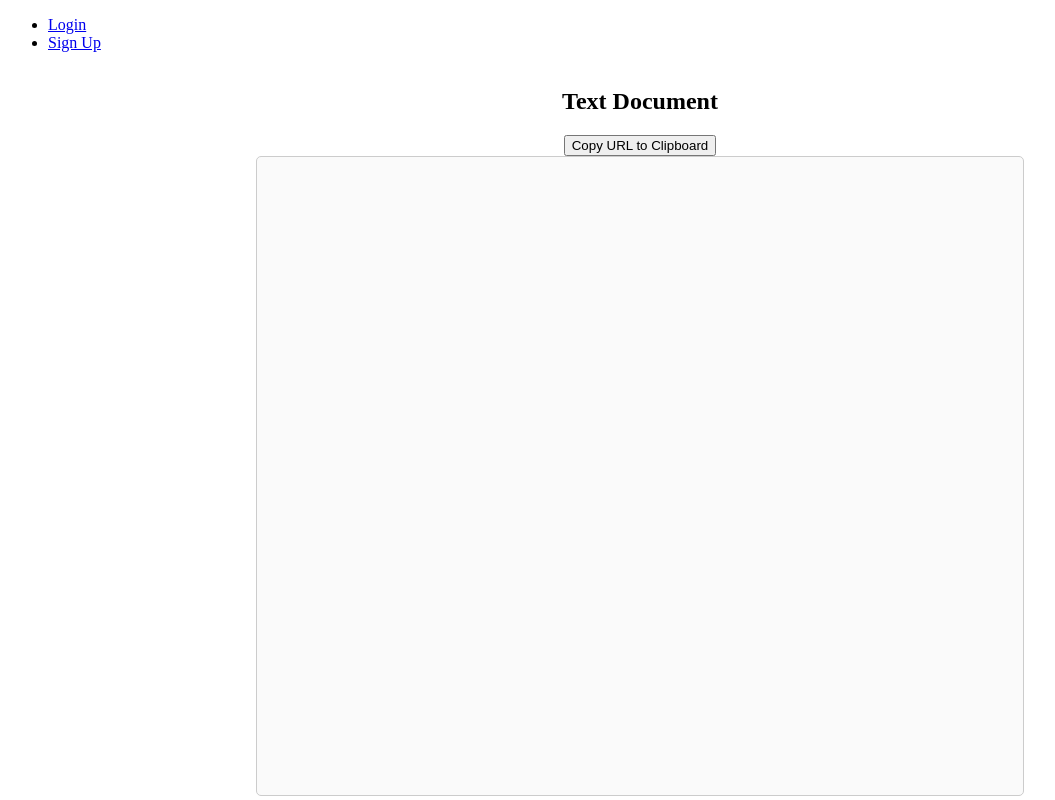
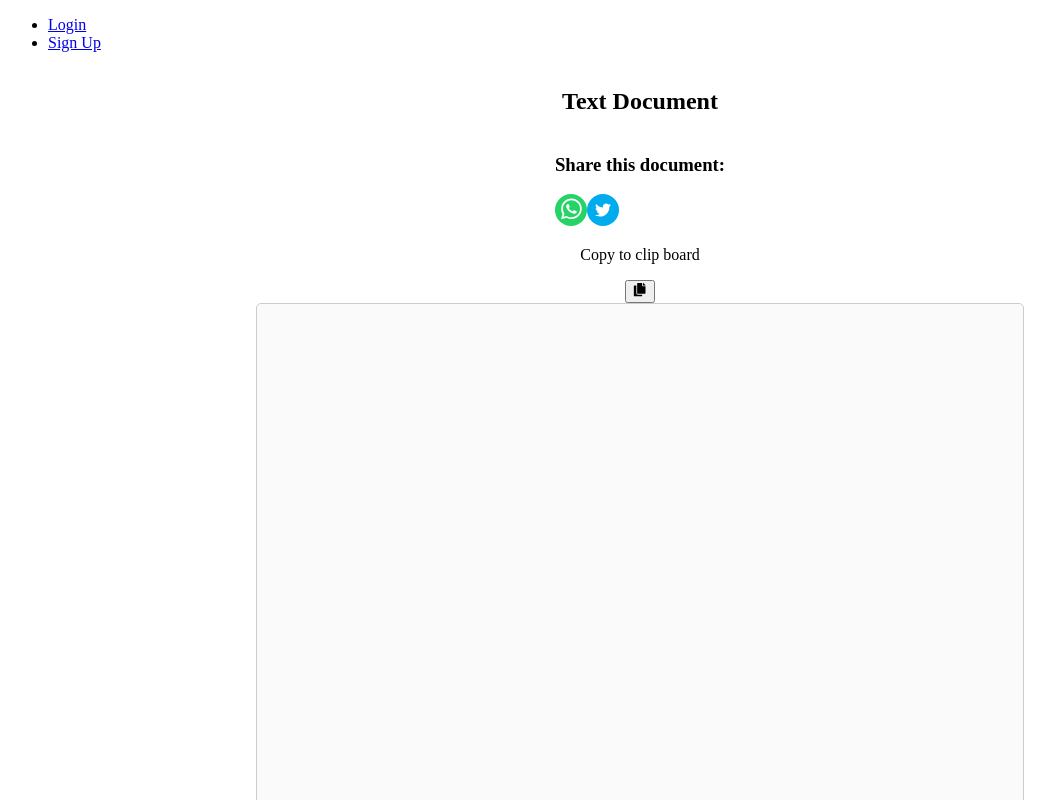
Before and after one commit to abhinabadutta2019/text-editor-try-frontend-react, a React (Create React App) app: page /documents/1 in a window 1280 px wide. Shown: the top 800 px of the page, without its empty margins (0-1055 px from the left). Built offline with nearby package versions, Linux system fonts and the light colour scheme; no server answers.

Commit message:
added copy to clipboard and social share icons working

```diff
--- a/package.json
+++ b/package.json
@@ -10,6 +10,7 @@
     "express": "^4.18.2",
     "react": "^18.2.0",
     "react-dom": "^18.2.0",
+    "react-icons": "^5.0.1",
     "react-router-dom": "^6.22.1",
     "react-scripts": "5.0.1",
     "react-share": "^5.1.0",
--- a/src/TextDocument.js
+++ b/src/TextDocument.js
@@ -3,6 +3,8 @@ import { useParams } from "react-router-dom";
 import io from "socket.io-client";
 import "./TextDocument.css";
 import { useAuth } from "./AuthContext"; // Import useAuth hook
+import ShareButton from "./components/ShareButton"; // Import the ShareButton component
+import { FaCopy } from "react-icons/fa"; // Import the copy icon from react-icons
 
 const TextDocument = () => {
   const { id: roomId } = useParams();
@@ -61,7 +63,11 @@ const TextDocument = () => {
   return (
     <div className="text-document-container">
       <h2 className="document-title">Text Document</h2>
-      <button onClick={handleCopyToClipboard}>Copy URL to Clipboard</button>
+      <ShareButton /> {/* Render the ShareButton component */}
+      <p>Copy to clip board</p>
+      <button className="copy-url-btn" onClick={handleCopyToClipboard}>
+        <FaCopy />
+      </button>
       {copied && <p className="confirmation-message">URL Copied!</p>}
       <textarea
         className="custom-textarea"
--- a/src/components/ShareButton.js
+++ b/src/components/ShareButton.js
@@ -1,32 +1,31 @@
 import React from "react";
 import { useLocation } from "react-router-dom";
-import { EmailShareButton, WhatsappShareButton } from "react-share";
+import {
+  WhatsappIcon,
+  WhatsappShareButton,
+  TwitterShareButton,
+  TwitterIcon,
+} from "react-share";
 
 const ShareButton = () => {
   const location = useLocation();
   const url = window.location.href; // Get the current URL
 
-  //   console.log(url, "url");
-
   return (
     <div>
       <h3>Share this document:</h3>
-      {/* Share via email */}
-      <EmailShareButton
-        url={url}
-        subject="Check out this document"
-        body={`Check out this document: ${url}`}
-      >
-        Email
-      </EmailShareButton>
       {/* Share via WhatsApp */}
       <WhatsappShareButton
         url={url}
         title="Check out this document"
         separator=":: "
       >
-        WhatsApp
+        <WhatsappIcon size={32} round={true} />
       </WhatsappShareButton>
+      {/* Share on Twitter */}
+      <TwitterShareButton url={url} title="Check out this document">
+        <TwitterIcon size={32} round={true} />
+      </TwitterShareButton>
     </div>
   );
 };
```
Also changed, not shown: 1 other file (tests, documents, lock files or other folders).
